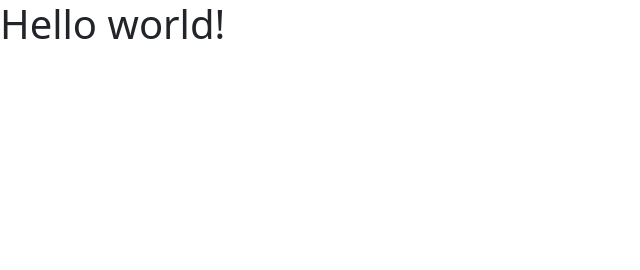
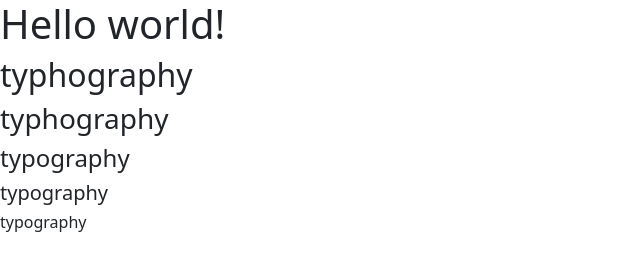
Before and after one commit to egil12/egil12.github.io, a plain HTML site: page index.html in a window 1280 px wide. Shown: the whole page, without its empty margins (0-640 px from the left). Drawn offline with nearby package versions, Linux system fonts and the light colour scheme.

Commit message:
mengubah index.html

```diff
--- a/index.html
+++ b/index.html
@@ -8,6 +8,11 @@
   </head>
   <body>
     <h1>Hello world!</h1>
+    <h2>typhography</h2>
+    <h3>typhography</h3>
+    <h4>typography</h4>
+    <h5>typography</h5>
+    <h6>typography</h6>
     <script src="https://cdn.jsdelivr.net/npm/bootstrap@5.3.0-alpha2/dist/js/bootstrap.bundle.min.js" integrity="sha384-qKXV1j0HvMUeCBQ+QVp7JcfGl760yU08IQ+GpUo5hlbpg51QRiuqHAJz8+BrxE/N" crossorigin="anonymous"></script>
 
   </body>
```
